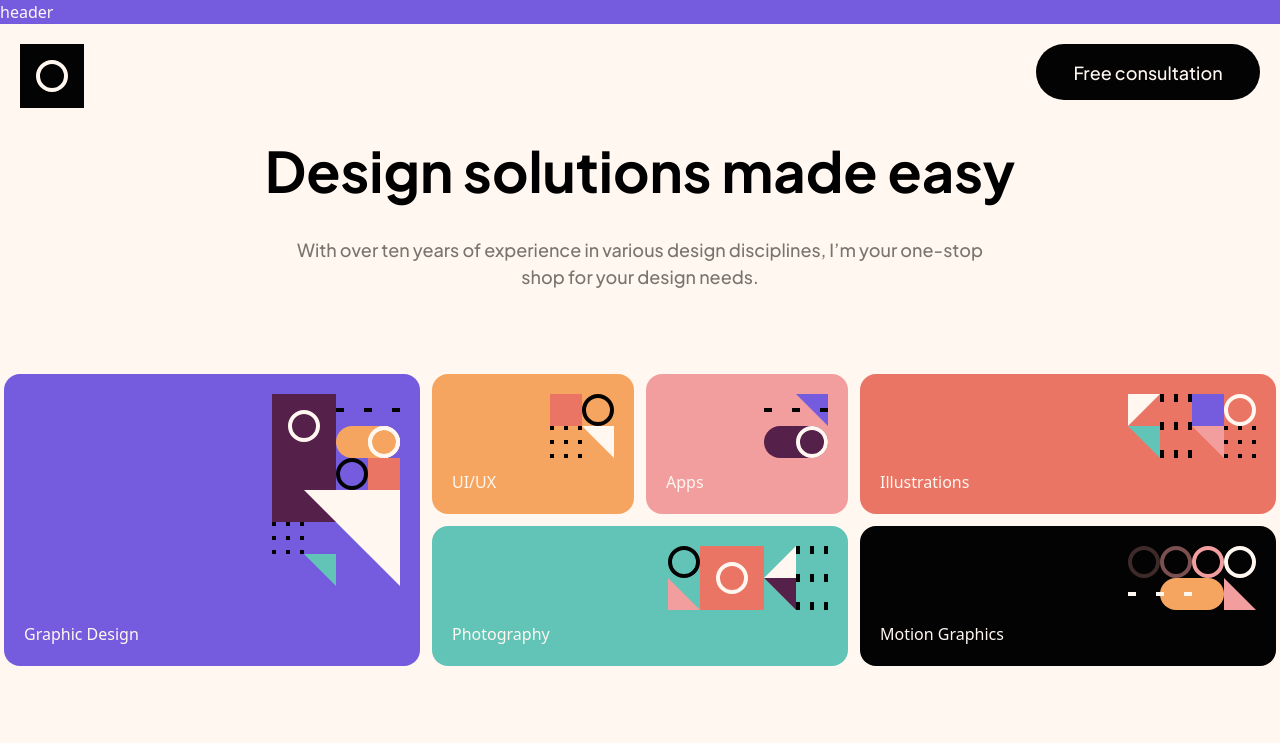
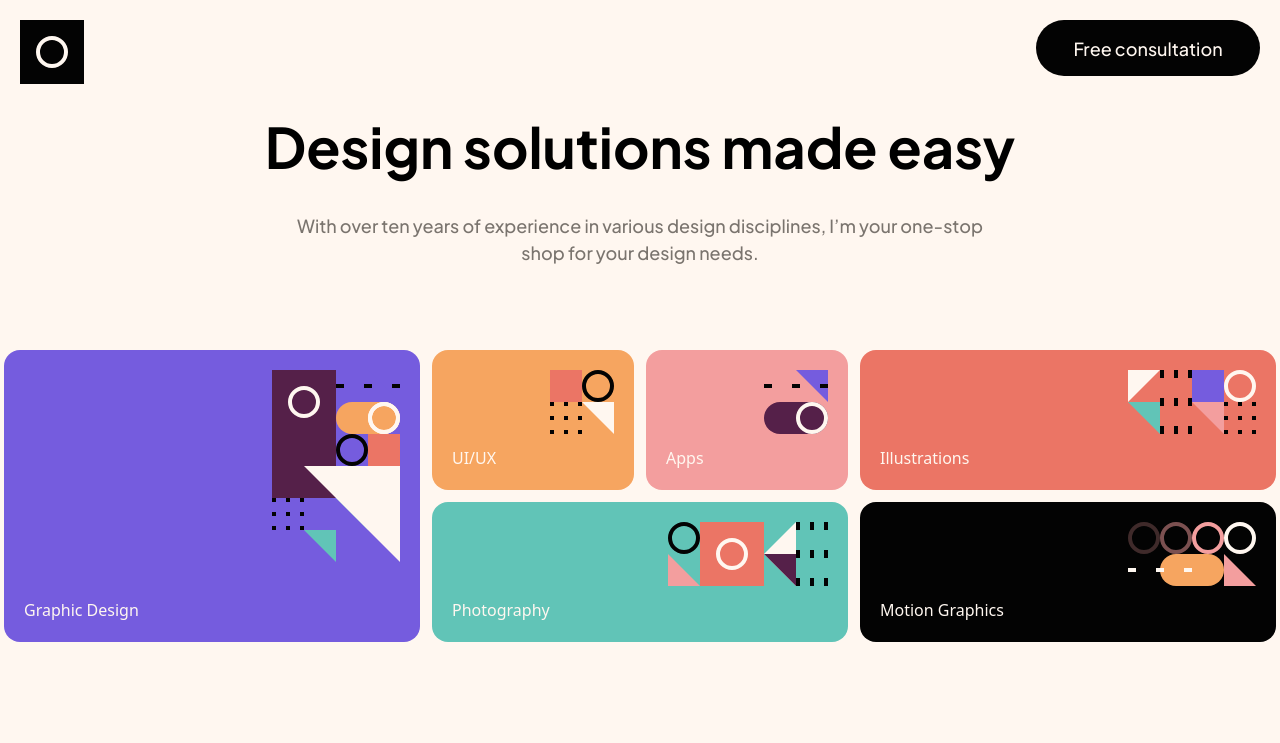
Before and after one commit to fabioferreira11/tailwind_exercice, a website: page src/index.html in a window 1280 px wide. Shown: the top 743 px of the page. Drawn offline with Linux system fonts and the light colour scheme; files whose address does not match are found by name.

Commit message:
last commit

```diff
--- a/src/index.html
+++ b/src/index.html
@@ -6,9 +6,9 @@
   <link href="/dist/output.css" rel="stylesheet">
 </head>
 <body class=" bg-beige" >
-  <header class="container bg-purple mx-auto text-beige">
+  <!-- <header class="container bg-purple mx-auto text-beige">
     header
-  </header>
+  </header> -->
   <div class="flex flex-row justify-between container mx-auto p-5">
     <svg xmlns="http://www.w3.org/2000/svg" width="64" height="64" viewBox="0 0 64 64" fill="none">
       <rect width="64" height="64" fill="#030303"/>
```
